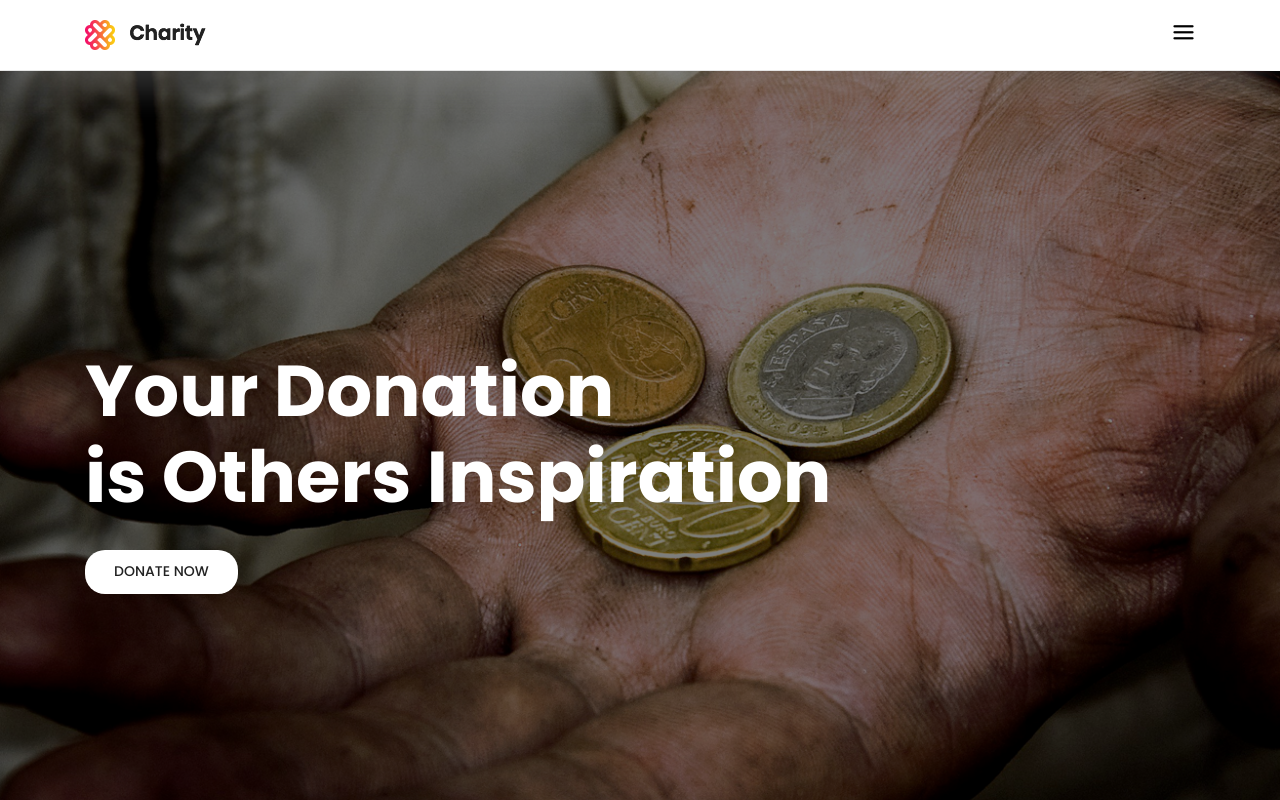
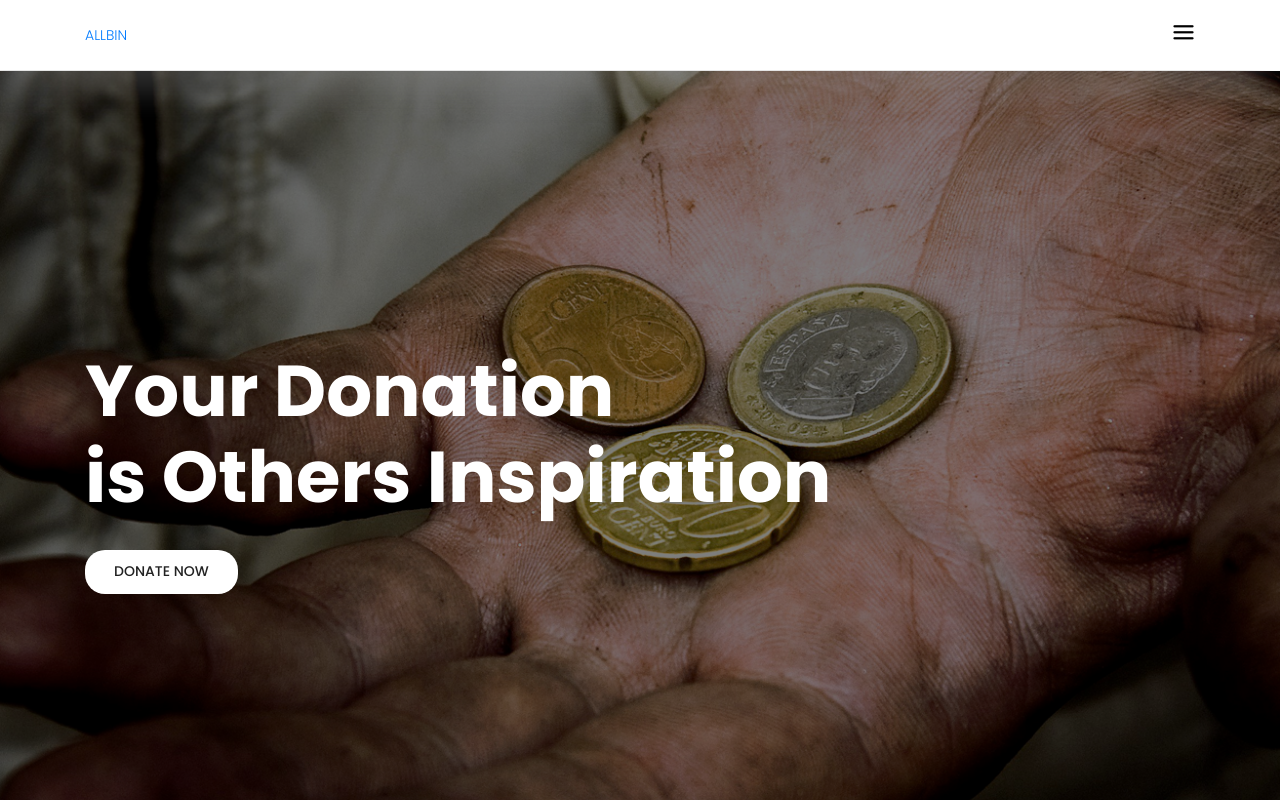
Before and after one commit to duckist/allbin, a plain HTML site: page index.html in a window 1280 px wide. Shown: the top 800 px of the page. Drawn offline with nearby package versions, Linux system fonts and the light colour scheme.

Commit message:
Update index.html

```diff
--- a/index.html
+++ b/index.html
@@ -6,7 +6,7 @@
 		<!-- Favicon-->
 		<link rel="shortcut icon" href="img/fav.png">
 		<!-- Author Meta -->
-		<meta name="author" content="Colorlib">
+		<meta name="author" content="Duckist">
 		<!-- Meta Description -->
 		<meta name="description" content="">
 		<!-- Meta Keyword -->
@@ -14,7 +14,7 @@
 		<!-- meta character set -->
 		<meta charset="UTF-8">
 		<!-- Site Title -->
-		<title>Charity</title>
+		<title>ALLBIN</title>
 
 		<link href="https://fonts.googleapis.com/css?family=Poppins:100,200,400,300,500,600,700" rel="stylesheet">
 			<!--
@@ -36,7 +36,7 @@
 					<div class="header-wrap">
 						<div class="header-top d-flex justify-content-between align-items-center">
 							<div class="logo">
-								<a href="#home"><img src="img/logo.png" alt=""></a>
+								<a href="#home">ALLBIN</a>
 							</div>
 							<div class="main-menubar d-flex align-items-center">
 								<nav class="hide">
```
